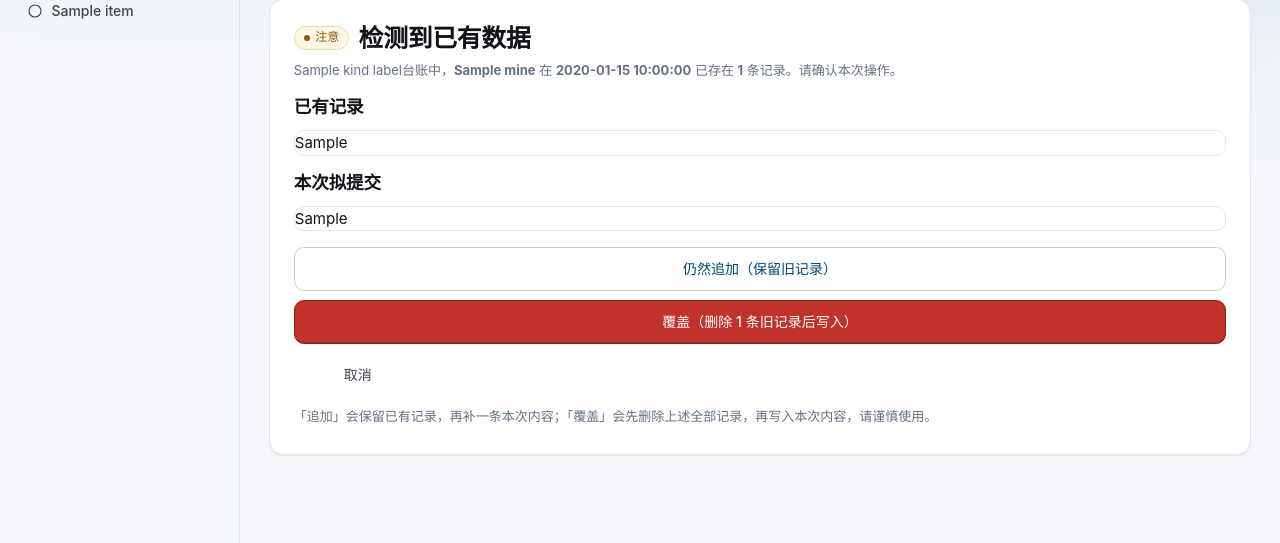
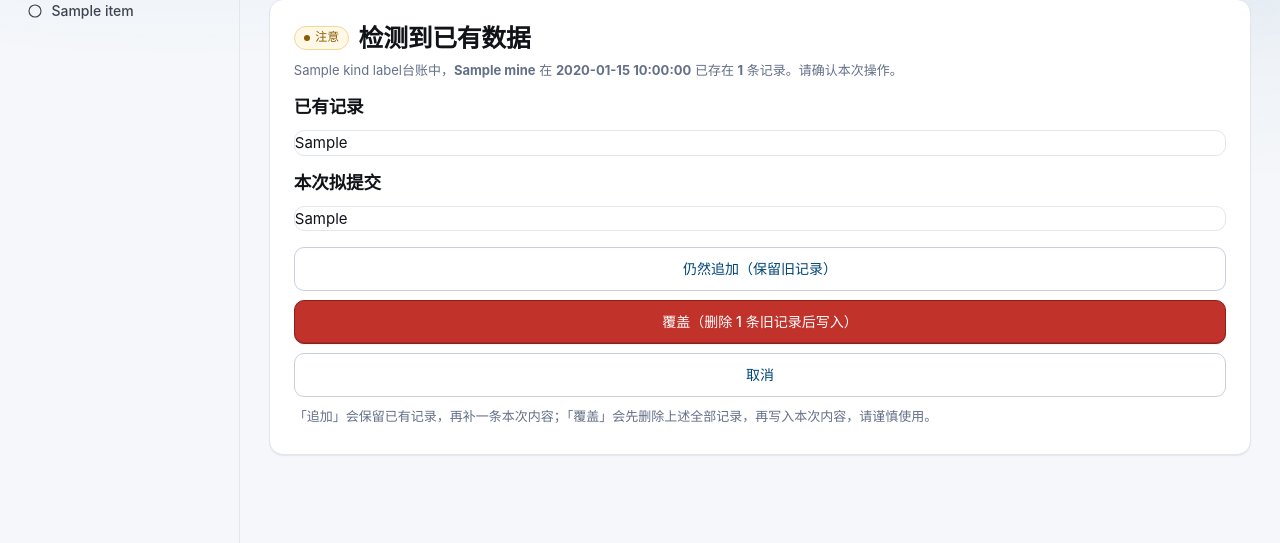
Before and after one commit to mvpwanhao/ymkymanager, a FastAPI app: template templates/entry_duplicate.html in a window 1280 px wide. Shown: the part 81-624 px from the top of the page. Run offline with FastAPI, Linux system fonts and the light colour scheme; the template is opened without the code that fills it: most values are stand-ins (such as "Sample title", 1, 10 or a date in 2020).

Commit message:
fix(ui): duplicate confirm cancel matches secondary button style
Made-with: Cursor

```diff
--- a/templates/entry_duplicate.html
+++ b/templates/entry_duplicate.html
@@ -36,7 +36,7 @@
       <button type="submit" name="confirm" value="replace" class="btn btn-danger">
         覆盖（删除 {{ existing_count }} 条旧记录后写入）
       </button>
-      <a class="btn btn-ghost inline" href="/">取消</a>
+      <a class="btn btn-secondary" href="/">取消</a>
     </div>
     <p class="muted" style="margin-top:0.6rem;">
       「追加」会保留已有记录，再补一条本次内容；「覆盖」会先删除上述全部记录，再写入本次内容，请谨慎使用。
```
